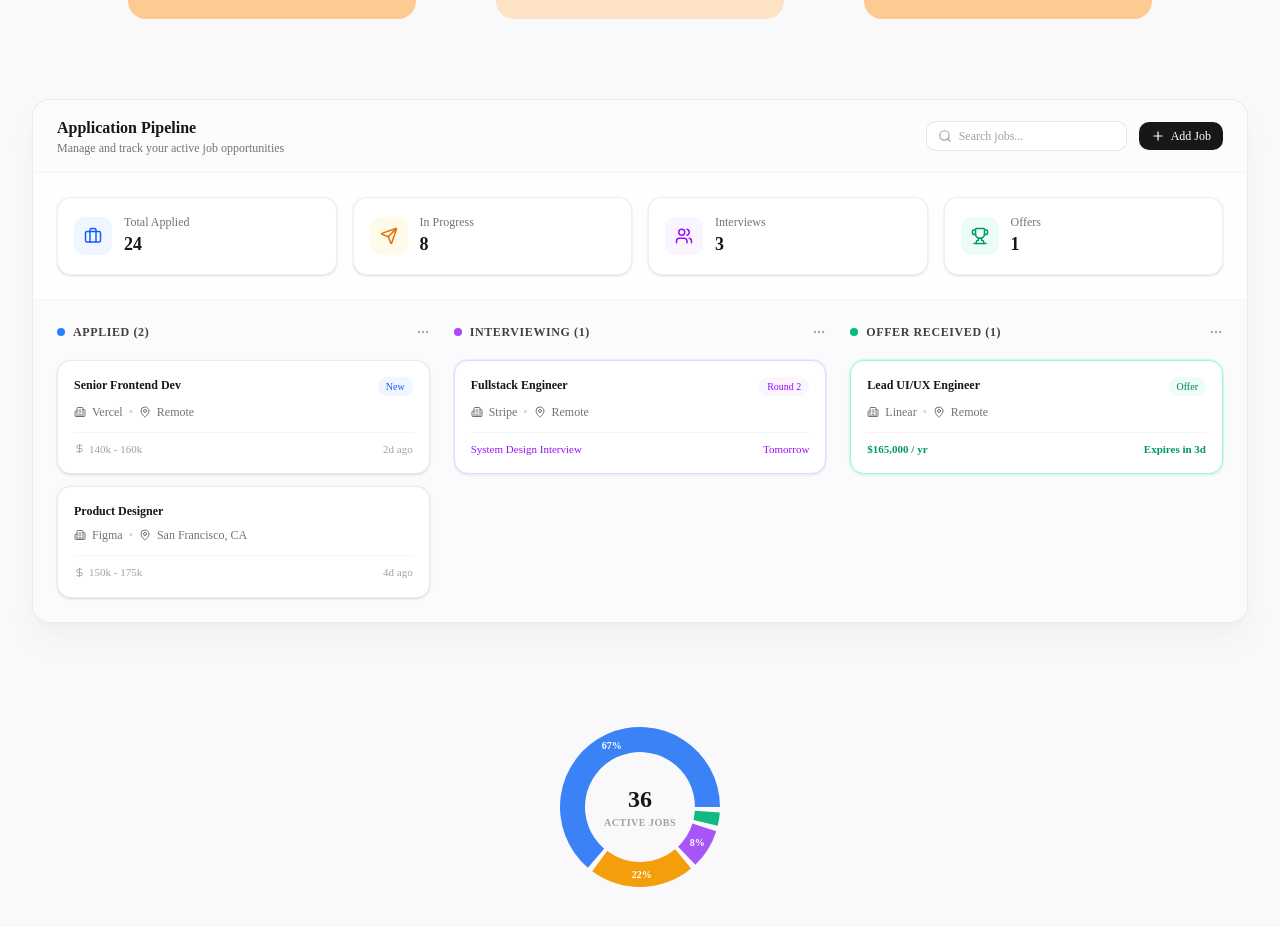
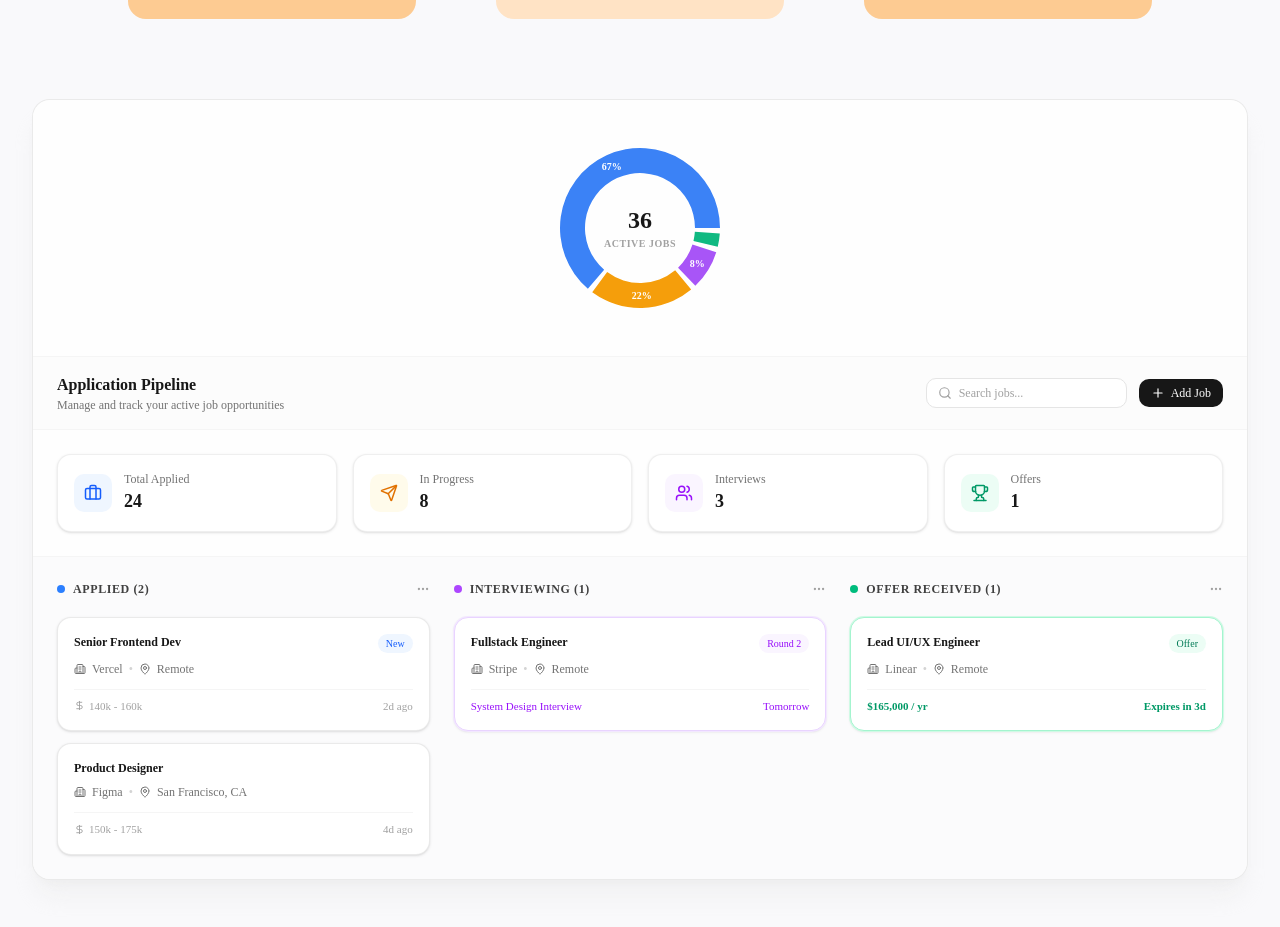
Before and after one commit to XavianM/Job-application-tracker, a Next.js app: page / in a window 1280 px wide. Shown: the part 717-1644 px from the top of the page. Built offline with nearby package versions, Linux system fonts and the light colour scheme.

Commit message:
Moved Wheel to Dashboard Preview instead of page.tsx

```diff
--- a/app/page.tsx
+++ b/app/page.tsx
@@ -2,7 +2,7 @@
 import NavBar from '@/components/Navbar';
 import HeroHeader from '@/components/HeroHeader';
 import DashboardPreview from '@/components/DashboardPreview';
-import StatWheel from '@/components/StatWheel';
+
 
 export default function Home() {
   return (
@@ -18,8 +18,6 @@ export default function Home() {
         {/* Dashboard Preview */}
         <DashboardPreview />
 
-        {/* Stats Wheel */}
-        <StatWheel />
       </main>
     </div>
   );
--- a/components/DashboardPreview.tsx
+++ b/components/DashboardPreview.tsx
@@ -15,11 +15,18 @@ import {
   DollarSign
 } from 'lucide-react';
 
+import StatWheel from '@/components/StatWheel';
+
 export default function DashboardPreview() {
   return (
     <section className="w-full">
+
       <div className="bg-white rounded-2xl border border-neutral-200/80 shadow-xl shadow-neutral-200/40 overflow-hidden">
 
+        {/* Stats Wheel */}
+        <div className="p-6 border-b border-neutral-100 bg-neutral-50/30">
+        <StatWheel />
+        </div>
         {/* Dashboard Header Bar */}
         <div className="px-6 py-4 border-b border-neutral-100 flex flex-wrap items-center justify-between gap-4 bg-neutral-50/50">
           <div>
@@ -38,6 +45,7 @@ export default function DashboardPreview() {
               />
             </div>
             <button className="flex items-center gap-1.5 bg-neutral-900 text-white text-xs font-medium px-3 py-1.5 rounded-lg hover:bg-neutral-800 transition-colors">
+
               <Plus size={14} />
               <span>Add Job</span>
             </button>
@@ -203,7 +211,6 @@ export default function DashboardPreview() {
               </div>
             </div>
           </div>
-
         </div>
       </div>
     </section>
```
